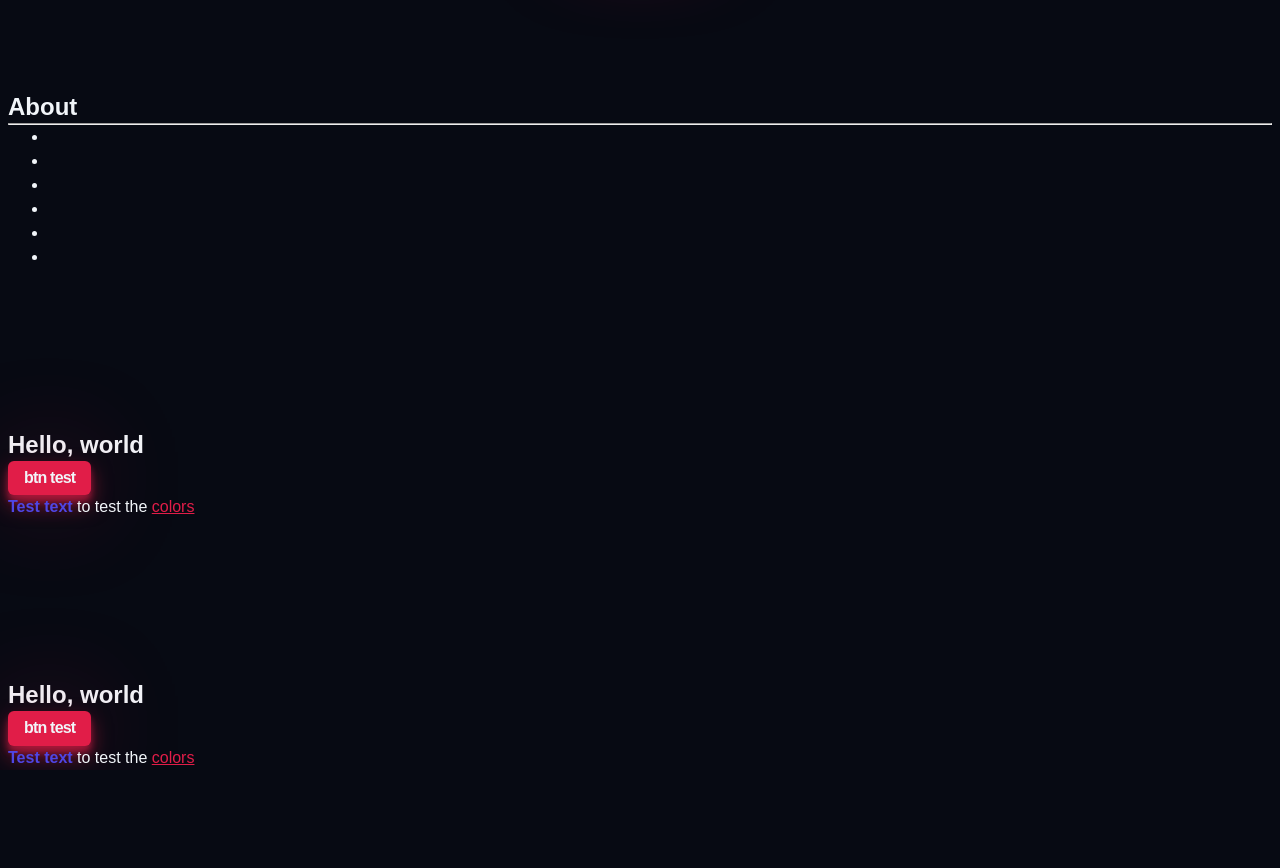
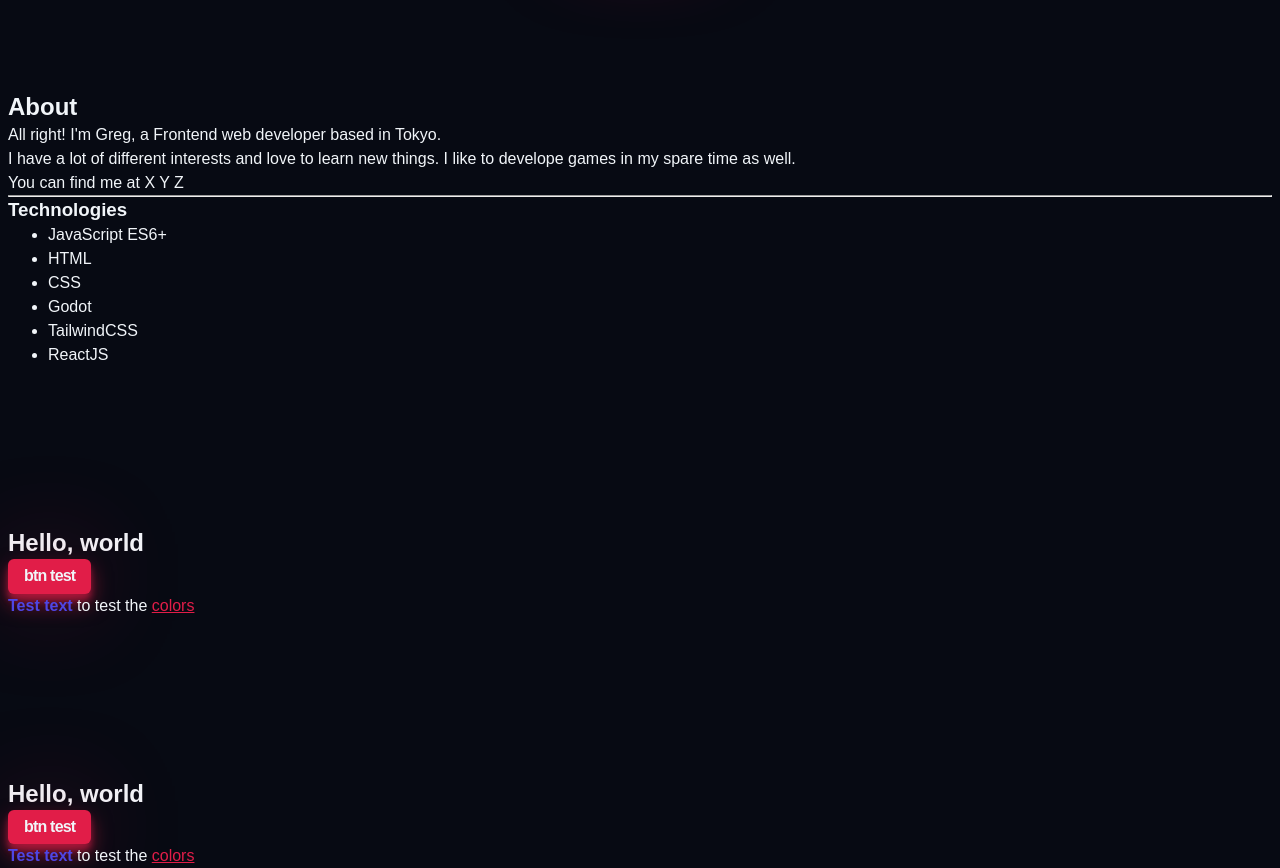
Before and after one commit to gregmjsco/portfolio, a website built with Vite: page index.html in a window 1280 px wide. Shown: the part 860-1728 px from the top of the page. Before the commit the page ends 1630 px from the top, so only its background shows below. Built offline with nearby package versions, Linux system fonts and the light colour scheme; a web font is replaced by a local one.

Commit message:
Add filler text to about section

```diff
--- a/index.html
+++ b/index.html
@@ -52,18 +52,18 @@
       <section class="about container section">
         <div>
           <h2>About</h2>
-          <p></p>
-          <p></p>
-          <p></p>
+          <p>All right! I'm Greg, a Frontend web developer based in Tokyo.</p>
+          <p>I have a lot of different interests and love to learn new things. I like to develope games in my spare time as well.</p>
+          <p>You can find me at X Y Z</p>
           <hr>
-          <h3></h3>
+          <h3>Technologies</h3>
           <ul>
-            <li></li>
-            <li></li>
-            <li></li>
-            <li></li>
-            <li></li>
-            <li></li>
+            <li>JavaScript ES6+</li>
+            <li>HTML</li>
+            <li>CSS</li>
+            <li>Godot</li>
+            <li>TailwindCSS</li>
+            <li>ReactJS</li>
           </ul>
         </div>
         <div></div>
```
